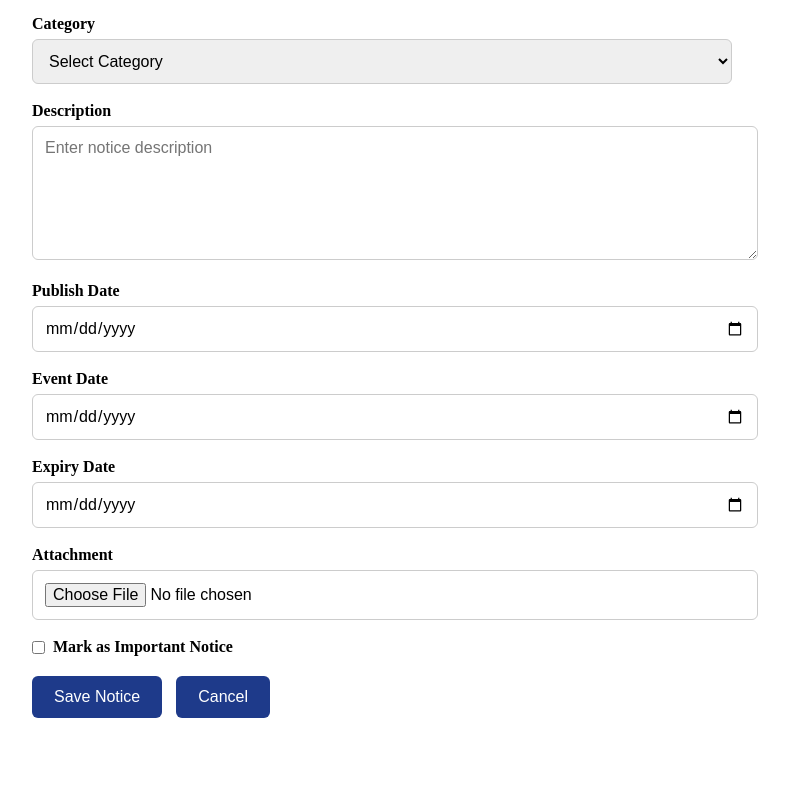
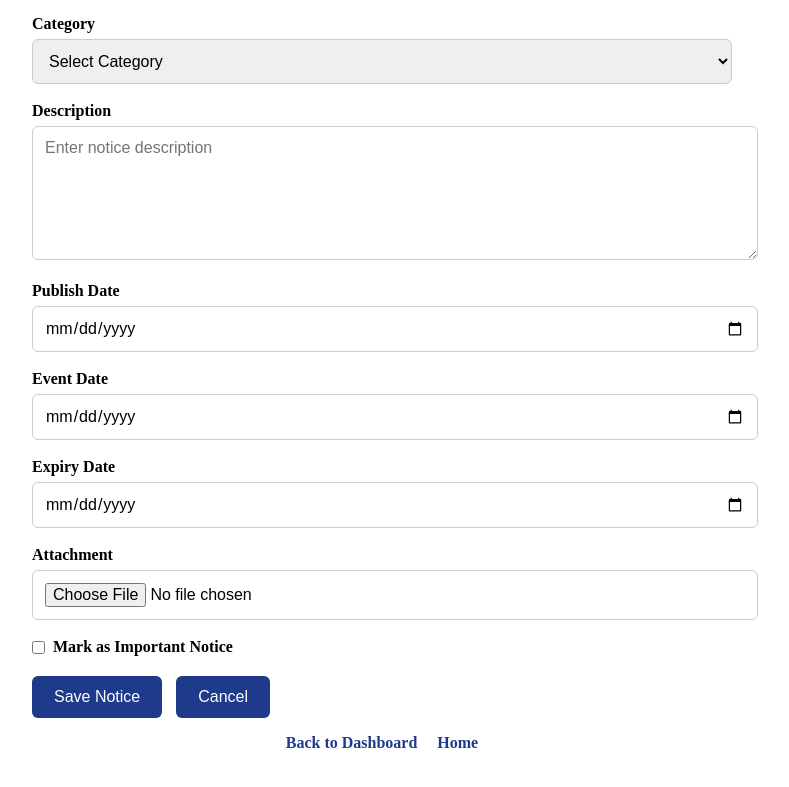
Before and after one commit to hk868575-sudo/college-info-hub, a website: page frontend/admin/notice-form.html in a window 1280 px wide. Shown: the part 369-1156 px from the top of the page, without its empty margins (258-1047 px from the left). Drawn offline with Linux system fonts and the light colour scheme; sample sign-in values are in the browser's storage.

Commit message:
Improve admin navigation

```diff
--- a/frontend/admin/notice-form.html
+++ b/frontend/admin/notice-form.html
@@ -13,9 +13,17 @@
 <body>
 
     <header>
-        <h1>College Info Hub</h1>
-        <p>Notice Management</p>
+
+        <h1>
+            College Info Hub
+        </h1>
+
+        <p>
+            Notice Management
+        </p>
+
     </header>
+
 
     <main>
 
@@ -24,6 +32,7 @@
             <h2 id="formTitle">
                 Add New Notice
             </h2>
+
 
             <form id="noticeForm">
 
@@ -123,17 +132,21 @@
 
 
                 <label>
+
                     <input
                         type="checkbox"
                         id="isImportant"
                     >
+
                     Mark as Important Notice
+
                 </label>
 
 
                 <button type="submit">
                     Save Notice
                 </button>
+
 
                 <button
                     type="button"
@@ -144,7 +157,21 @@
 
             </form>
 
+
             <p id="formMessage"></p>
+
+
+            <div class="form-navigation">
+
+                <a href="dashboard.html" class="home-button">
+                    Back to Dashboard
+                </a>
+
+                <a href="../index.html" class="home-button">
+                    Home
+                </a>
+
+            </div>
 
         </section>
 
--- a/frontend/css/admin.css
+++ b/frontend/css/admin.css
@@ -310,3 +310,25 @@ main section > h2 {
 .notice-attachment a:hover {
     text-decoration: underline;
 }
+.home-button {
+    display: block;
+    margin-top: 12px;
+    text-align: center;
+    color: #1e3a8a;
+    text-decoration: none;
+    font-weight: bold;
+}
+
+.home-button:hover {
+    text-decoration: underline;
+}
+
+.form-navigation {
+    margin-top: 15px;
+    text-align: center;
+}
+
+.form-navigation .home-button {
+    display: inline-block;
+    margin: 0 8px;
+}
--- a/frontend/js/notice-details.js
+++ b/frontend/js/notice-details.js
@@ -219,10 +219,10 @@ function formatDate(date) {
 
 // Go back to notices page
 
+// Go back to notices page
+
 function goBack() {
-
-    window.history.back();
-
+    window.location.href = "notices.html";
 }
 
 
```
Also changed, not shown: frontend/admin/dashboard.html (+17 -2 lines), frontend/admin/login.html (+4 -7 lines), frontend/js/dashboard.js (+37 -21 lines).
